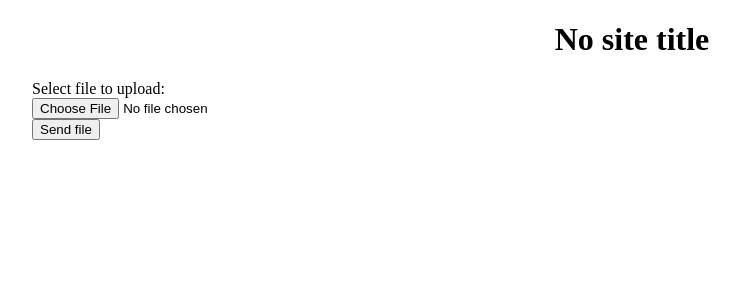
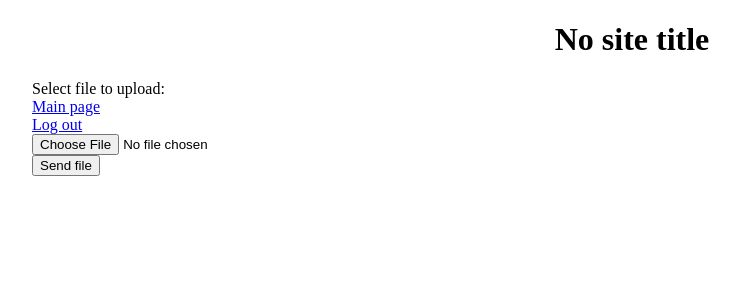
Before and after one commit to SajdoX/wykopek, a PHP site: the page made by src/templates/upload.html.twig in a window 1280 px wide. Shown: the top 300 px of the page, without its empty margins (8-748 px from the left). Run offline with PHP 8.4, Linux system fonts and the light colour scheme; the template is opened without the code that fills it, so the values that code supplies are empty; some libraries are stand-ins or nearby versions.

Commit message:
added links to upload

```diff
--- a/src/templates/index.html.twig
+++ b/src/templates/index.html.twig
@@ -3,6 +3,8 @@
 <div id="pageContainer">
     {% if user is defined %}
     <div id="loggedUser">Zalogowano jako: {{ user.getName() }} </div>
+    <br>
+    <a href="upload">Upload</a>
     <br>
     <a href="logout">Log out</a>
     <br><br>
--- a/src/templates/upload.html.twig
+++ b/src/templates/upload.html.twig
@@ -7,8 +7,12 @@
 <form action="" method="post" enctype="multipart/form-data">
     <label for="uploadedFile">
         Select file to upload:
-    </label><br>
-
+    </label>
+    <br>
+    <a href="http://localhost/wykopek/pub">Main page</a>
+    <br>
+    <a href="logout">Log out</a>
+    <br>
     {% if user is defined %}
     <input type="hidden" name="userId" value="{{ user.getId() }}">
     {% endif %}
```
